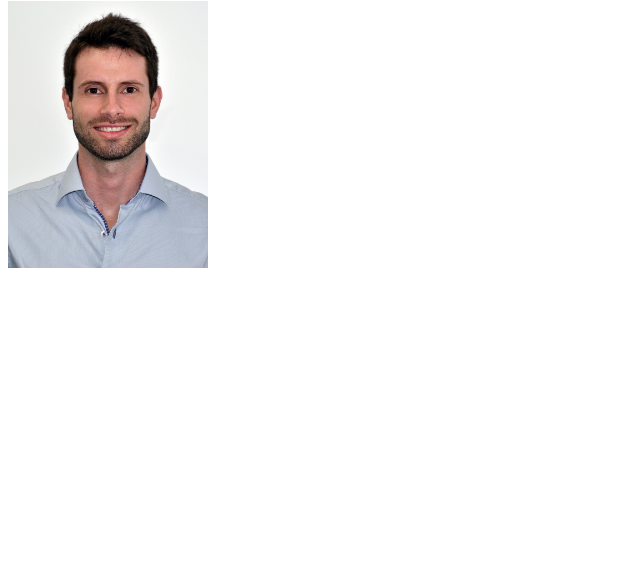
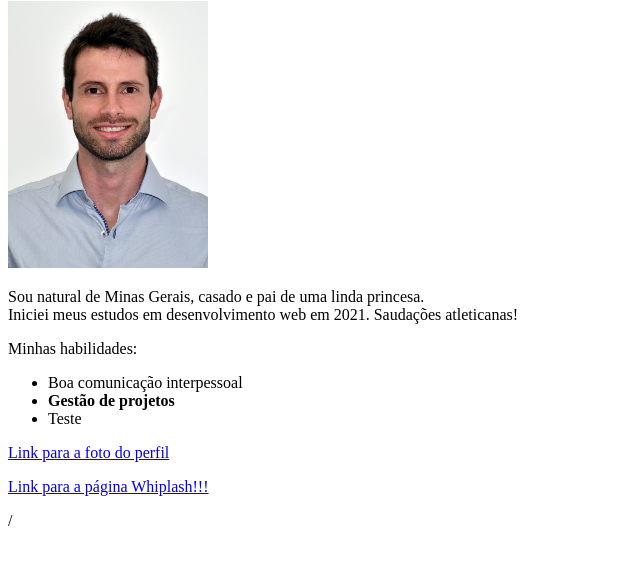
Before and after one commit to ferrazmichel/ferrazmichel.github.io, a plain HTML site: page index.html in a window 1280 px wide. Shown: the part 79-642 px from the top of the page, without its empty margins (0-640 px from the left). Drawn offline with Linux system fonts and the light colour scheme.

Commit message:
Adição de novos conteúdos à pagina index

```diff
--- a/index.html
+++ b/index.html
@@ -8,6 +8,15 @@
 </head>
 <body>
   <h1>Michel Ferraz</h1>
-  <img src="/Images/MFerraz.jpg" alt="Foto de Michel" width="200px">
+  <img src="/Images/MFerraz.jpg" alt="Foto de Michel" width="200px" id="foto-perfil">
+  <p>Sou natural de Minas Gerais, casado e pai de uma linda princesa. <br>Iniciei meus estudos em desenvolvimento web em 2021. Saudações atleticanas!<p>
+  <p>Minhas habilidades:</p>
+  <ul>
+    <li>Boa comunicação interpessoal</li>
+    <li><strong>Gestão de projetos</strong></li>
+    <li>Teste</li>
+  </ul>
+  <p><a href="#foto-perfil">Link para a foto do perfil</a></p>
+  <p><a href="https://whiplash.net/" target="_blank">Link para a página Whiplash!!!</a></p>
 </body>
-</html>
+</html>/
```
